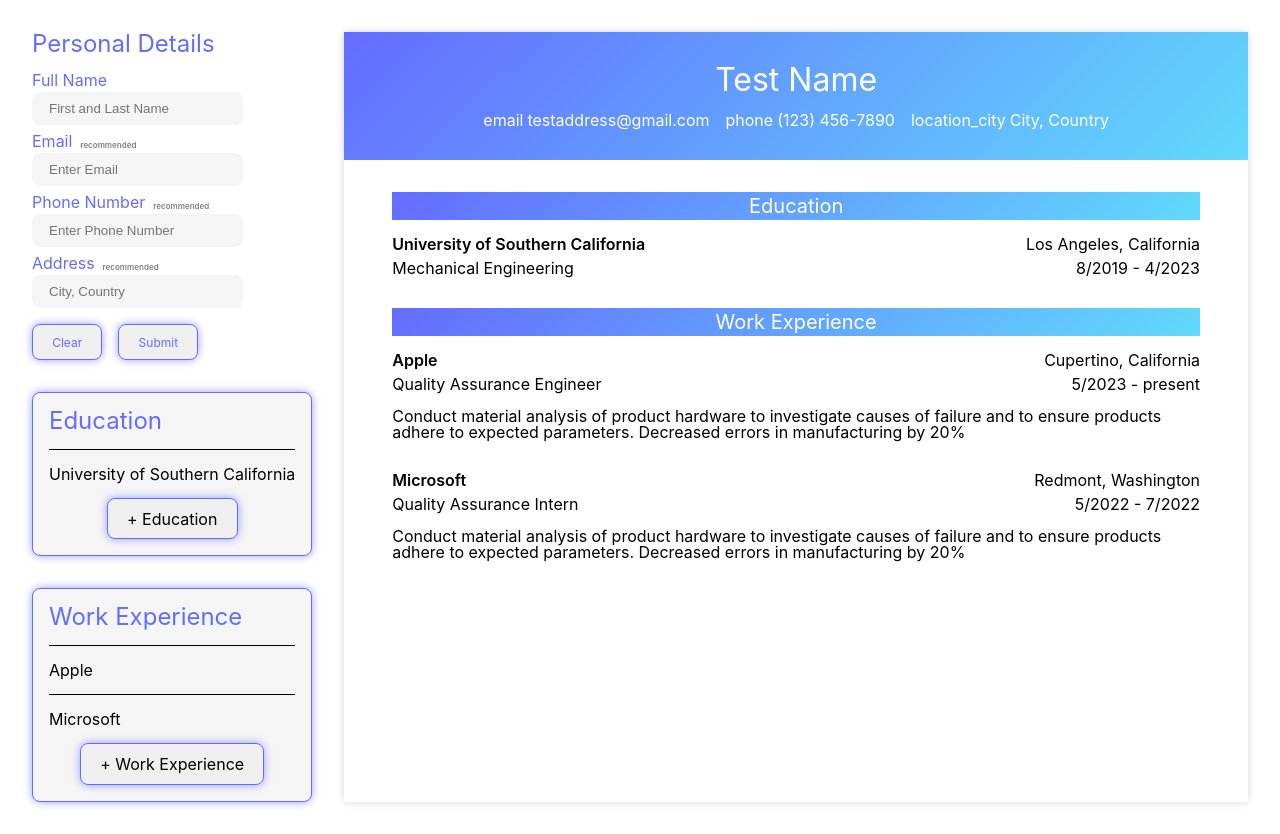
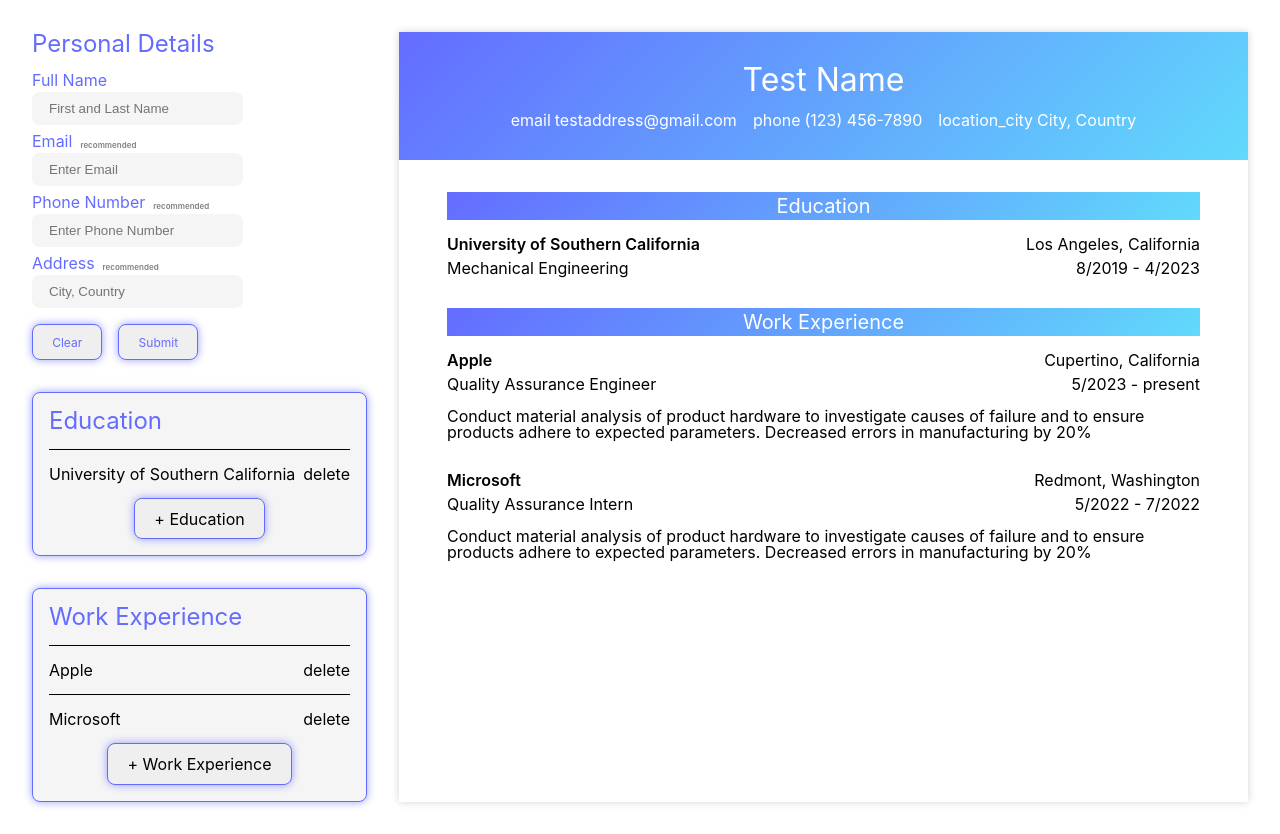
Before and after one commit to zopalmer14/top-cv-application, a React app: page / in a window 1280 px wide. Built offline with nearby package versions, Linux system fonts and the light colour scheme; the HTML template or start-up script is replaced by a standard one.

Commit message:
style: added delete icon to ResumeEntryList items and altered styling

```diff
--- a/src/components/CustomInput.jsx
+++ b/src/components/CustomInput.jsx
@@ -3,7 +3,7 @@ import '../styles/CustomInput.css';
 
 function CustomInput({ type, label, name, placeholder, optText }) {
     return (
-        <li>
+        <li className='input-item'>
             <div>
                 <label htmlFor={name}>{label}</label>
                 {optText && <div className="opt">{optText}</div>}
--- a/src/components/ResumeEntryList.jsx
+++ b/src/components/ResumeEntryList.jsx
@@ -1,7 +1,7 @@
 
 import '../styles/ResumeEntryList.css';
 
-function ResumeEntryList({ type, entries }) {
+function ResumeEntryList({ type, entries, onClick }) {
     const isEdu = type === 'Education';
 
     return (
@@ -13,12 +13,13 @@ function ResumeEntryList({ type, entries }) {
 
                     return (
                         <li key={index}>
-                        {title}
+                            <div>{title}</div>
+                            <span className='material-icons'>delete</span>
                         </li>
                     )
                 })}
             </ul>
-            <button>+ {type}</button>
+            <button onClick={onClick}>+ {type}</button>
         </div>
     )
 }
--- a/src/styles/CustomInput.css
+++ b/src/styles/CustomInput.css
@@ -1,34 +1,34 @@
 
-li {
+li.input-item {
     display: flex;
     flex-direction: column;
     gap: 0.25rem;
 }
 
-li > div {
+li.input-item > div {
     display: flex;
     gap: 0.5rem;
 }
 
-li label {
+li.input-item label {
     color: var(--purple-accent);
 }
 
-li input {
+li.input-item input {
     padding: 0.6em 1.2em;
     background-color: whitesmoke;
     border: 1px solid transparent;
     border-radius: 8px;
     transition: ease-in-out 0.5s;
 }
-li input:focus,
-li input:focus-visible {
+li.input-item input:focus,
+li.input-item input:focus-visible {
     outline: none;
     border-color: var(--purple-accent);
     filter: drop-shadow(0 0 0.5rem #646cffaa);
 }
 
-li .opt {
+li.input-item .opt {
     color: gray;
     font-size: 0.5rem;
     font-weight: 600;
--- a/src/styles/ResumeEntryList.css
+++ b/src/styles/ResumeEntryList.css
@@ -25,9 +25,22 @@
     gap: 1rem;
 }
 
+.list-container ul li {
+    display: flex;
+    align-items: center;
+    justify-content: space-between;
+    gap: 0.5rem;
+}
+
 .list-container ul li:not(:last-child) {
     padding-bottom: 1rem;
     border-bottom: 1px solid black;
+}
+
+.list-container ul li span:hover {
+    cursor: pointer;
+    color: red;
+    transition: 0.25s ease-in-out;
 }
 
 .list-container button {
```
Lines whose indentation alone changed are shown as unchanged.
